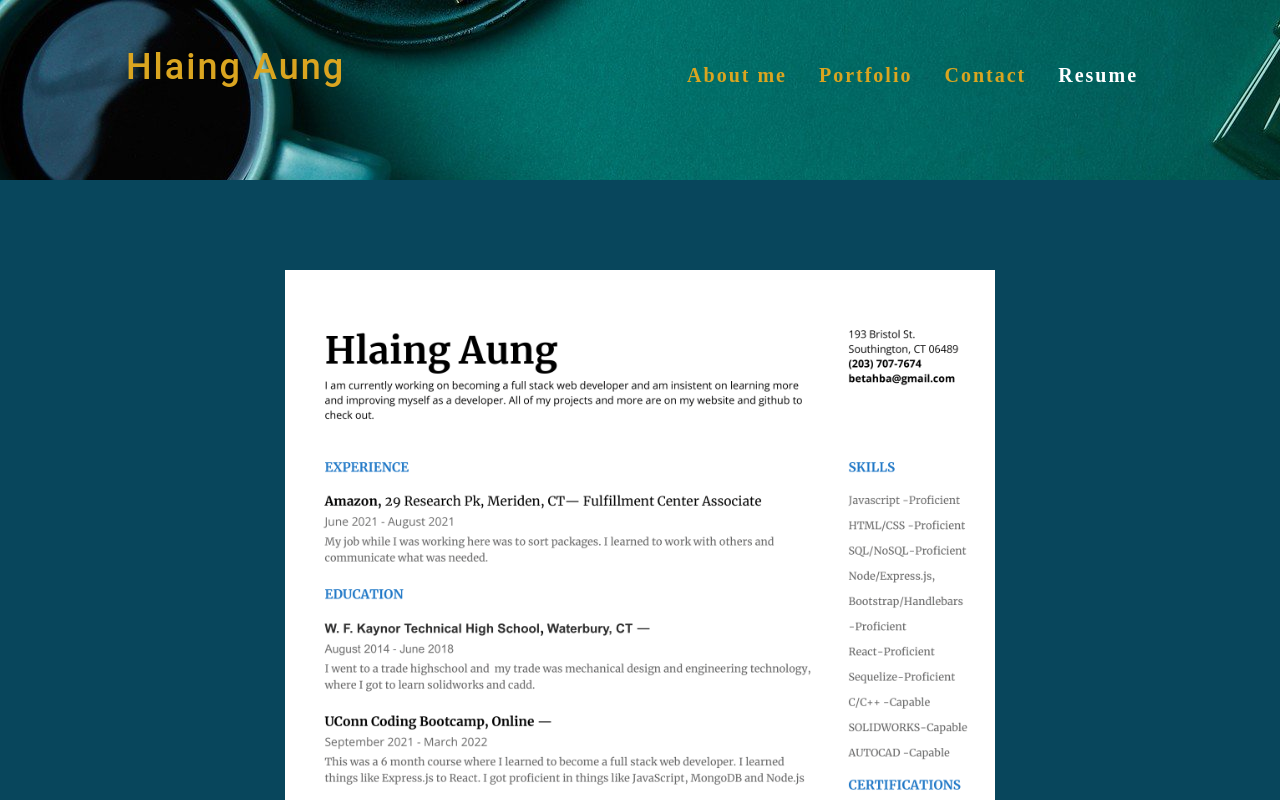
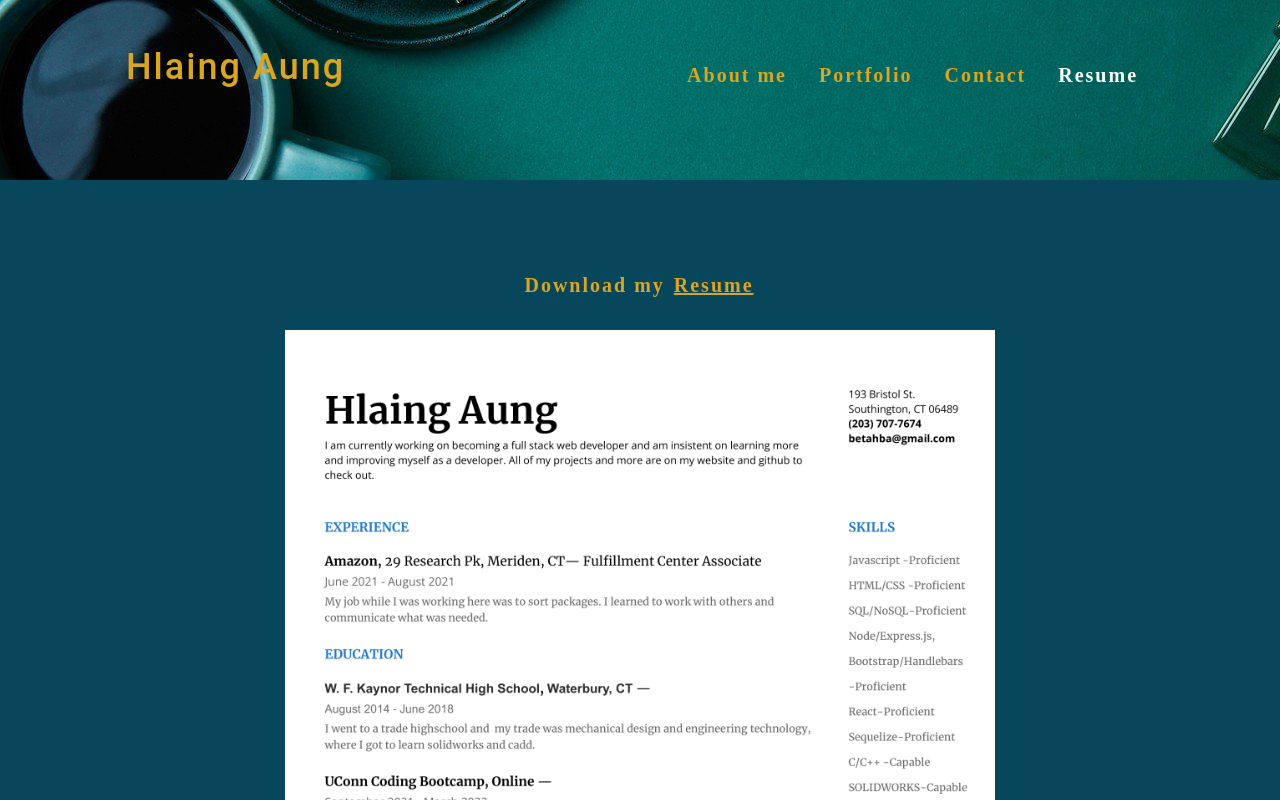
Before and after one commit to Hlaing56/react-portfolio, a React (Create React App) app: page / in a window 1280 px wide. Both pictures are taken after a click on the element "Resume". Shown: the top 800 px of the page. Built offline with nearby package versions, Linux system fonts and the light colour scheme.

Commit message:
updated resume

```diff
--- a/src/components/Resume/index.js
+++ b/src/components/Resume/index.js
@@ -5,12 +5,12 @@ import coverImage from "../../images/Resume.png";
 function Resume() {
   return (
     <section className="my-5 flex-resume">
-      <img src={coverImage} style={{ width: "65%" }} alt="resume" />
-      <br/>
       <div>
         Download my <a href="https://docs.google.com/document/d/18d1908gCY_3KAt6rk5r_Eps2X-zRg1mYBsivsT3sez0/edit?usp=sharing"
         style={{ textDecoration: "underline" }}> Resume</a>
       </div>
+      <br/>
+      <img src={coverImage} style={{ width: "65%" }} alt="resume" />
     </section>
   );
 }
```
